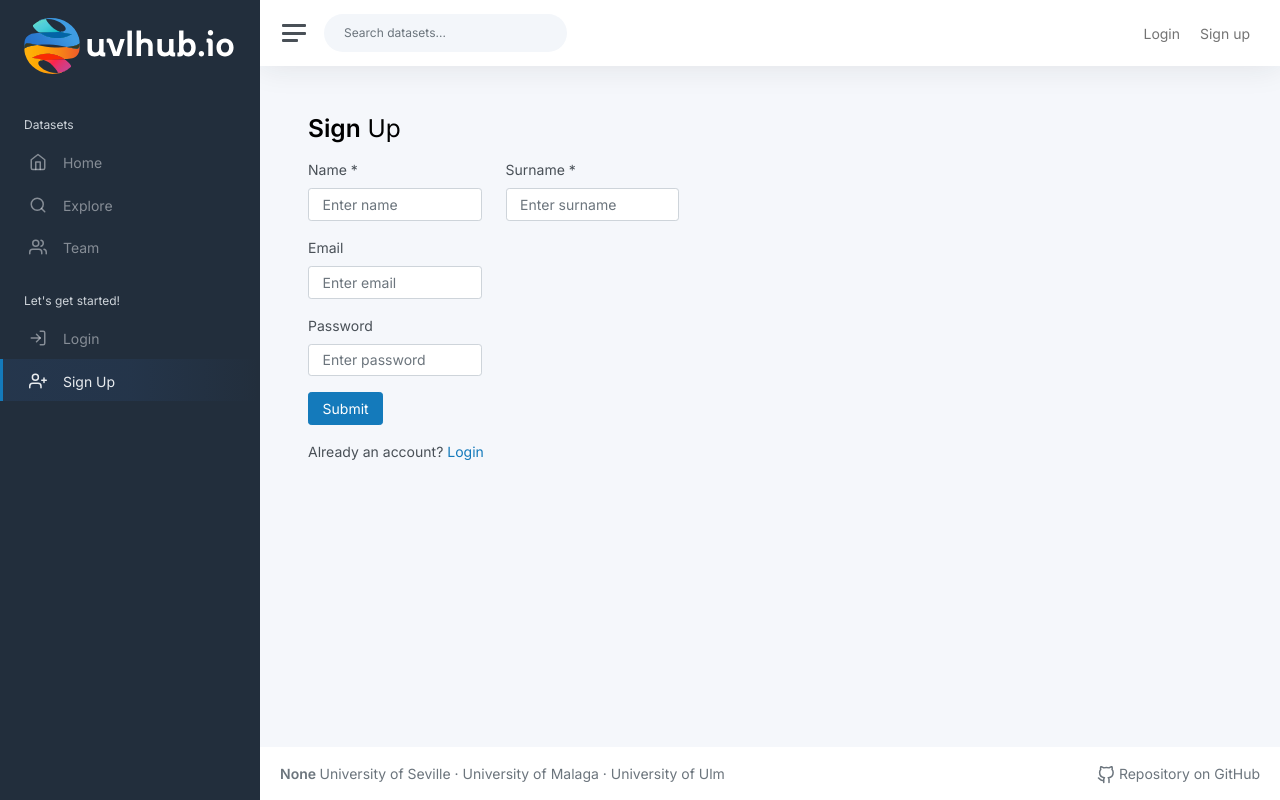
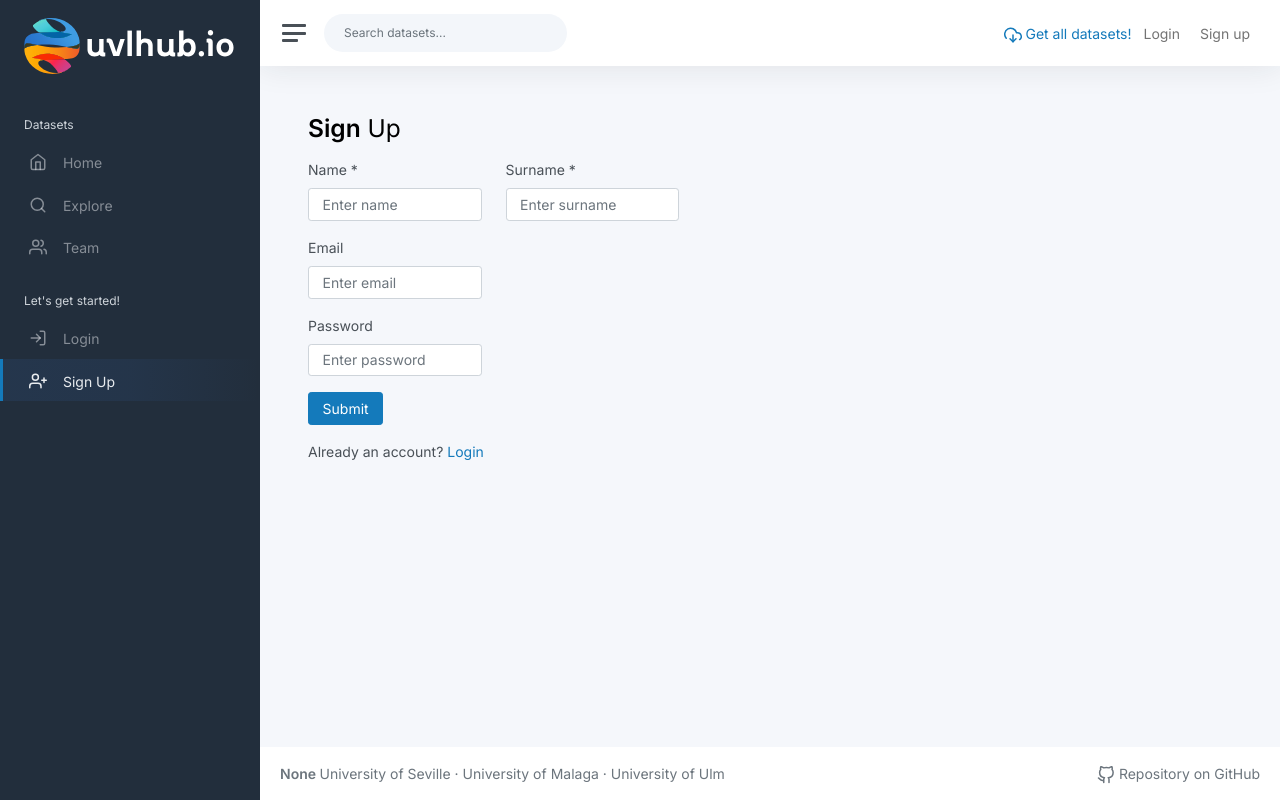
Before and after one commit to EGC-Porra-23-24/porra-hub, a Flask app: page /signup/ in a window 1280 px wide. Run offline with Flask 3, Linux system fonts and the light colour scheme; parts of the project's set-up code (start-up, migrations or seed data) failed here and were passed over; some libraries are stand-ins or nearby versions.

Commit message:
feat:añadido boton de download all

```diff
--- a/app/templates/base_template.html
+++ b/app/templates/base_template.html
@@ -164,6 +164,10 @@ chico sundermann">
                     <li class="nav-item dropdown">
 
                         {% if current_user.is_anonymous %}
+                        <a href="/dataset/download/all">
+                            <i data-feather="download-cloud"></i>
+                            Get all datasets!
+                        </a>
                             <a class="nav-link  d-none d-sm-inline-block" href="{{ url_for('auth.login') }}">Login</a>
                             <a class="nav-link  d-none d-sm-inline-block" href="{{ url_for('auth.show_signup_form') }}">Sign
                                 up</a>
@@ -176,6 +180,10 @@ chico sundermann">
 
                         <a class="nav-link dropdown-toggle d-none d-sm-inline-block" href="#" data-bs-toggle="dropdown">
                             <span class="text-dark">{{ current_user.profile.surname }}, {{ current_user.profile.name }}</span>
+                        </a>
+                        <a href="/dataset/download/all">
+                            <i data-feather="download-cloud"></i>
+                            Get all datasets!
                         </a>
                         <div class="dropdown-menu dropdown-menu-end">
                             <a class="dropdown-item" href="{{ url_for('profile.my_profile') }}">
```
